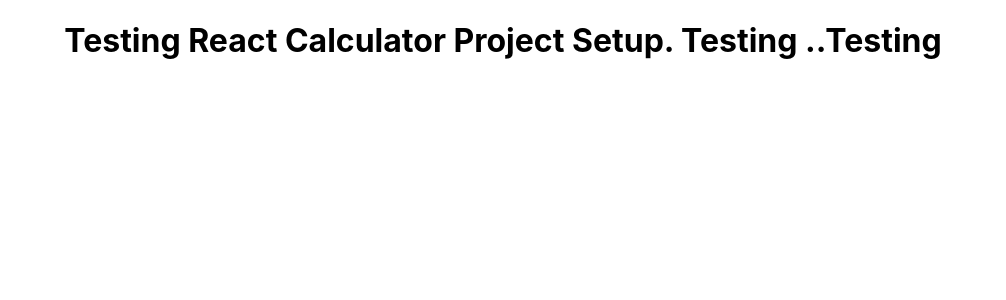
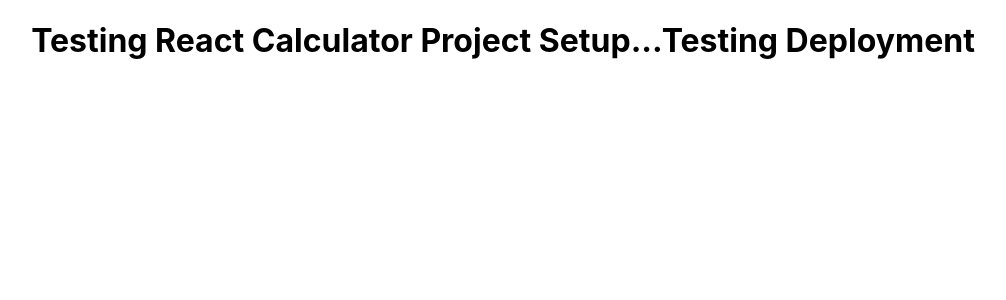
Before and after one commit to Zubenna/calculator-react, a React (Create React App) app: page / in a window 1280 px wide. Shown: the top 300 px of the page, without its empty margins (137-1143 px from the left). Built offline with nearby package versions, Linux system fonts and the light colour scheme.

Commit message:
Testing File Update In Repository

```diff
--- a/src/App.js
+++ b/src/App.js
@@ -3,7 +3,7 @@
 function App() {
   return (
     <div className="App">
-      <h1>Testing React Calculator Project Setup. Testing ..Testing</h1>
+      <h1>Testing React Calculator Project Setup...Testing Deployment</h1>
     </div>
   );
 }
```
